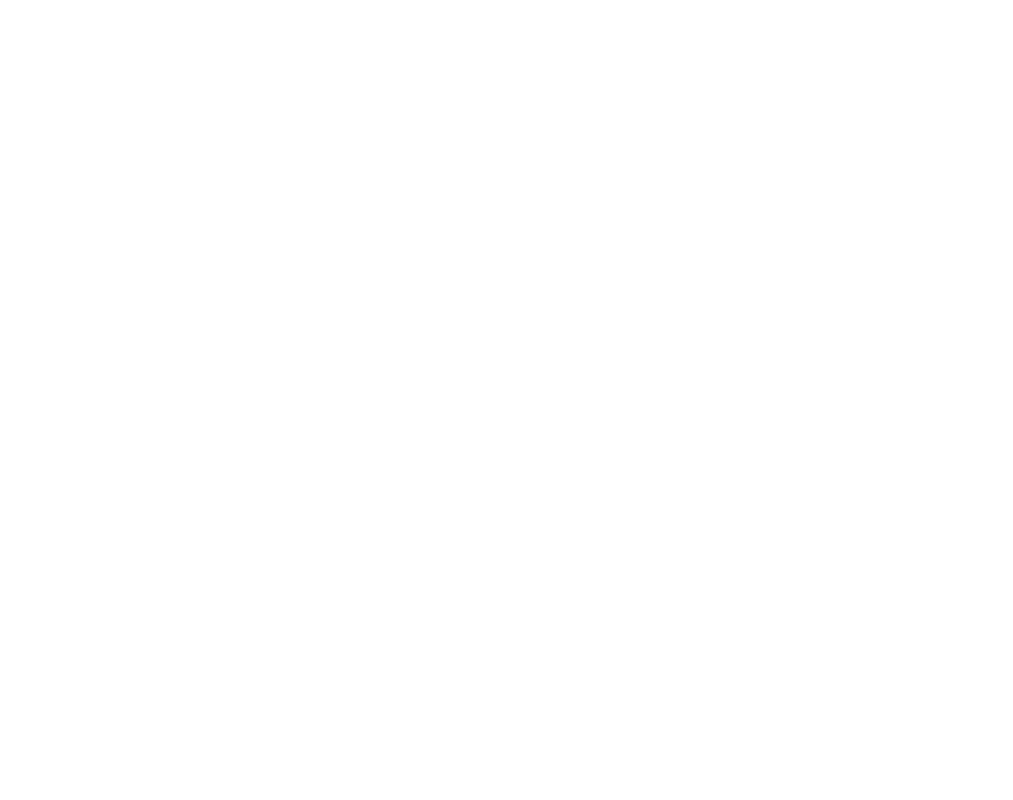
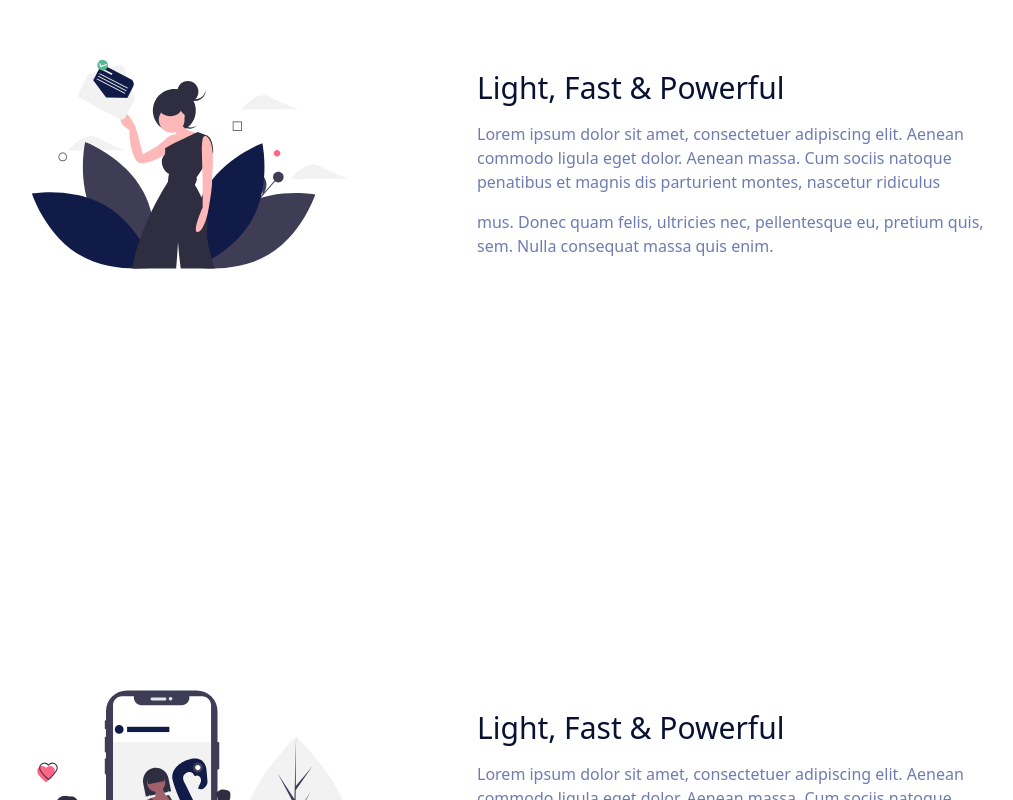
Before and after one commit to ajeigbepaul/Landingpage, a React (Vite) app in the folder landingpage/: page / in a window 1280 px wide. Shown: the part 1820-2620 px from the top of the page, without its empty margins (179-1192 px from the left). Before the commit the page ends 1664 px from the top, so only its background shows below. Built offline with nearby package versions, Linux system fonts and the light colour scheme.

Commit message:
section done

```diff
--- a/landingpage/src/App.jsx
+++ b/landingpage/src/App.jsx
@@ -1,10 +1,11 @@
 import React from "react";
 import Button from "./components/Button";
 import IconInfo from "./components/IconInfo";
+import Section from "./components/Section";
 
 const App = () => {
   return (
-    <div>
+    <div className="relative">
       <header className="flex justify-between items-center px-24 py-4">
         <div className="flex space-x-8">
           <h1 className="text-[#505F98] text-sm font-normal">Home</h1>
@@ -14,9 +15,14 @@
         <h1 className="text-[#37447E] text-2xl font-bold">Landing</h1>
         <Button title="Buy more" />
       </header>
-
+      {/* BACKGROUND IMAGE */}
+      <img
+        src="/herobackground.svg"
+        className="w-[50%] object-cover absolute right-0 top-0"
+        alt="backgroundimage"
+      />
       {/* HERO */}
-      <div className="flex gap-8 h-screen items-center justify-center px-24 ">
+      <div className="flex gap-8 h-screen items-center justify-center px-24  ">
         {/* INFO */}
         <div className="w-[40%] flex flex-col items-start justify-center space-y-4">
           <h2 className="text-3xl text-[#091133] font-semibold">
@@ -39,7 +45,7 @@
         <div className="w-[60%] flex items-center justify-center relative bg-red-300">
           <img
             src="/heroimage.svg"
-            className="w-[60%]   object-cover absolute right-0"
+            className="w-[60%]   object-cover absolute -right-24"
             alt="heroimage"
           />
         </div>
@@ -48,7 +54,9 @@
       <div className="flex gap-8 h-screen items-center justify-center px-24 ">
         {/* info */}
         <div className="w-[50%] flex flex-col items-start  space-y-4">
-          <h2 className="text-[#091133] text-3xl font-medium">Light, Fast & Powerful</h2>
+          <h2 className="text-[#091133] text-3xl font-medium">
+            Light, Fast & Powerful
+          </h2>
           <p className="text-[#6F7CB2] text-[16px] font-normal">
             Lorem ipsum dolor sit amet, consectetuer adipiscing elit. Aenean
             commodo ligula eget dolor. Aenean massa. Cum sociis natoque
@@ -72,6 +80,35 @@
           />
         </div>
       </div>
+      {/* SECTION TWO */}
+      <Section
+        img={"/section2image.svg"}
+        title={" Light, Fast & Powerful"}
+        descr1={`Lorem ipsum dolor sit amet, consectetuer adipiscing elit. Aenean
+            commodo ligula eget dolor. Aenean massa. Cum sociis natoque
+            penatibus et magnis dis parturient montes, nascetur ridiculus`}
+        descr2={` mus. Donec quam felis, ultricies nec, pellentesque eu, pretium quis,
+            sem. Nulla consequat massa quis enim.`}
+      />
+      <Section
+        img={"/section3image.svg"}
+        title={" Light, Fast & Powerful"}
+        descr1={`Lorem ipsum dolor sit amet, consectetuer adipiscing elit. Aenean
+            commodo ligula eget dolor. Aenean massa. Cum sociis natoque
+            penatibus et magnis dis parturient montes, nascetur ridiculus`}
+        descr2={` mus. Donec quam felis, ultricies nec, pellentesque eu, pretium quis,
+            sem. Nulla consequat massa quis enim.`}
+      />
+      <Section
+        img={"/section4image.svg"}
+        title={" Light, Fast & Powerful"}
+        descr1={`Lorem ipsum dolor sit amet, consectetuer adipiscing elit. Aenean
+            commodo ligula eget dolor. Aenean massa. Cum sociis natoque
+            penatibus et magnis dis parturient montes, nascetur ridiculus`}
+        descr2={` mus. Donec quam felis, ultricies nec, pellentesque eu, pretium quis,
+            sem. Nulla consequat massa quis enim.`}
+        havebutton={true}
+      />
     </div>
   );
 };
--- /dev/null
+++ b/landingpage/src/components/Section.jsx
@@ -0,0 +1,32 @@
+import React from "react";
+import Button from "./Button";
+
+function Section({img,title,descr1,descr2,havebutton}) {
+  return (
+    <div className="flex gap-8 h-[80vh] items-center justify-center px-24 ">
+      {/* IMAGE */}
+      <div className="w-[50%] flex items-center justify-center relative">
+        <img
+          src={img}
+          className="w-[60%] object-cover absolute right-24"
+          alt="heroimage"
+        />
+      </div>
+      {/* info */}
+      <div className="w-[50%] flex flex-col items-start justify-center space-y-4">
+        <h2 className="text-[#091133] text-3xl font-medium">
+         {title}
+        </h2>
+        <p className="text-[#6F7CB2] text-[16px] font-normal">
+         {descr1}{" "}
+        </p>
+        <p className="text-[#6F7CB2] text-[16px] font-normal">
+          {descr2}
+        </p>
+        {havebutton && <Button title={"Purchase now"}/>}
+      </div>
+    </div>
+  );
+}
+
+export default Section;
```
Also changed, not shown: landingpage/public/pricebackground.svg (added).
